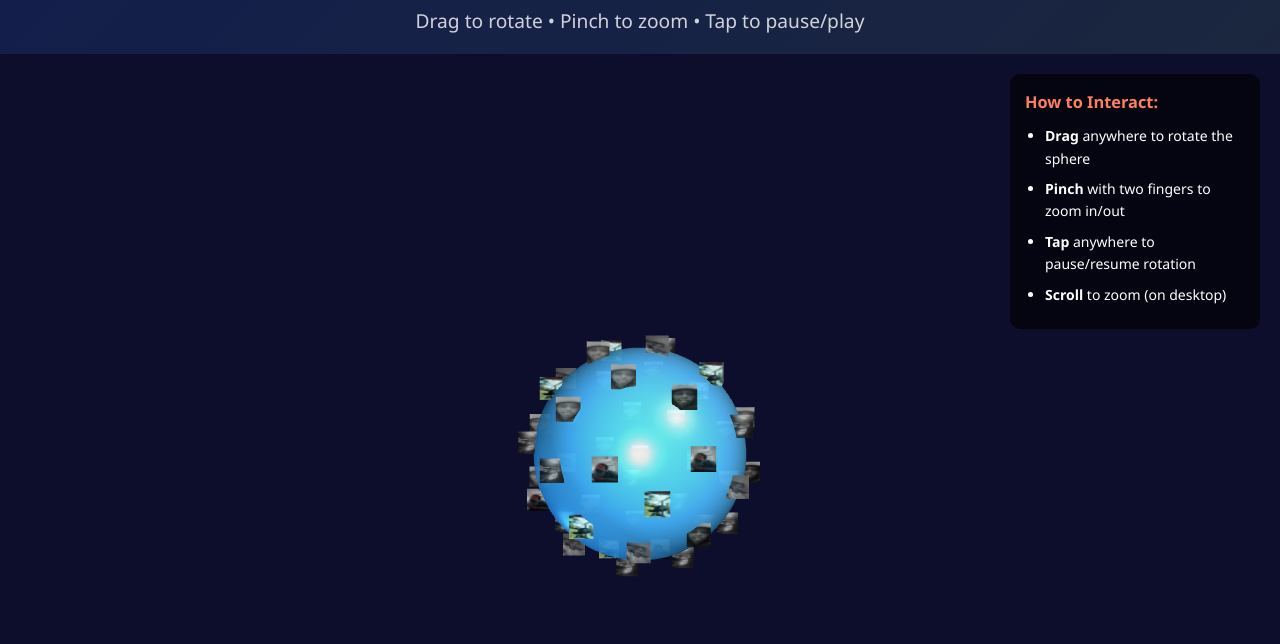
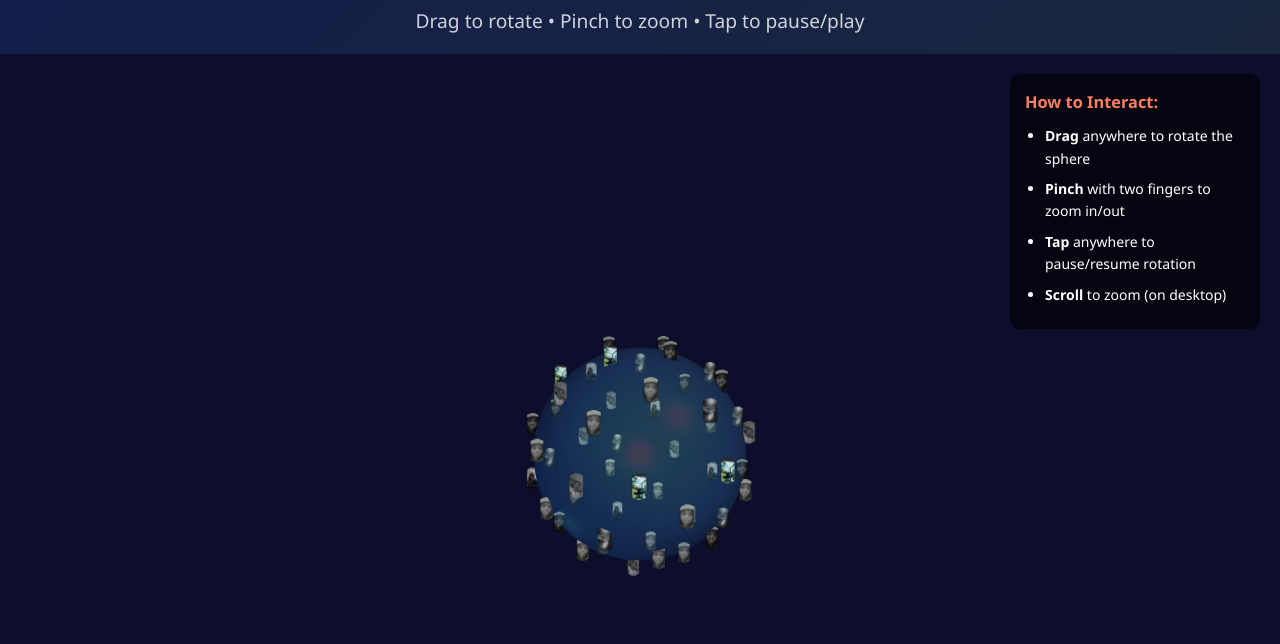
Before and after one commit to web19a/SGS-pastry, a plain HTML site: page index.html in a window 1280 px wide. Shown: the part 78-722 px from the top of the page. Drawn offline with nearby package versions, Linux system fonts and the light colour scheme; animation ran at ten frames a second.

Commit message:
Update index.html

```diff
--- a/index.html
+++ b/index.html
@@ -60,7 +60,7 @@
 
         .controls {
             position: absolute;
-            bottom: 30px;
+            bottom: 100px;
             left: 50%;
             transform: translateX(-50%);
             background: rgba(0, 0, 0, 0.6);
@@ -278,7 +278,7 @@
             const sphereMaterial = new THREE.MeshPhongMaterial({
                 color: 0x3498db,
                 transparent: true,
-                opacity: 0.9,
+                opacity: 0.2,
                 shininess: 100,
                 wireframe: false
             });
@@ -286,34 +286,28 @@
             sphere = new THREE.Mesh(sphereGeometry, sphereMaterial);
             scene.add(sphere);
 
-            // Add small circles on the sphere surface
-            const circleGeometry = new THREE.SphereGeometry(0.05, 16, 16);
-            const circleMaterial = new THREE.MeshPhongMaterial({
-                color: 0xff7e5f,
-                shininess: 100
+            // Array to store all texture promises
+            const texturePromises = photos.map(photo => {
+                return new Promise((resolve) => {
+                    createCircularImageTexture(photo, resolve);
+                });
             });
 
-            // Create a texture loader
-            const textureLoader = new THREE.TextureLoader();
+            // When all textures are loaded
+            Promise.all(texturePromises).then(textures => {
+                for (let i = 0; i < 50; i++) {
+                    const randomIndex = Math.floor(Math.random() * textures.length);
+                    const texture = textures[randomIndex];
 
-            // Replace the circle creation loop with this:
-            for (let i = 0; i < 50; i++) {
-                // Load your image (replace 'path/to/image.jpg' with your image path)
-                const randomIndex = Math.floor(Math.random() * photos.length);
-                const texture = textureLoader.load(photos[randomIndex]);
-
-                // Create sprite material with the image texture
                     const spriteMaterial = new THREE.SpriteMaterial({
                         map: texture,
                         transparent: true,
                         opacity: 0.9
                     });
 
-                // Create sprite
                     const sprite = new THREE.Sprite(spriteMaterial);
-                sprite.scale.set(0.2, 0.2, 1); // Adjust size as needed
+                    sprite.scale.set(0.2, 0.2, 1);
 
-                // Position on sphere surface (same as before)
                     const phi = Math.acos(-1 + (2 * i) / 50);
                     const theta = Math.sqrt(50 * Math.PI) * phi;
 
@@ -323,52 +317,141 @@
                         Math.cos(phi)
                     );
 
-                // Scale to make them sit on the surface
                     sprite.position.multiplyScalar(1.05);
-                scene.add(sprite);
+                    sphere.add(sprite);
                 }
+            });
+        }
+
+        // Add this helper function to create circular image textures
+        function createCircularImageTexture(imagePath, callback) {
+            const canvas = document.createElement('canvas');
+            canvas.width = 256;
+            canvas.height = 256;
+            const ctx = canvas.getContext('2d');
+
+            const img = new Image();
+            img.crossOrigin = "Anonymous"; // Important for loading external images
+            img.src = imagePath;
+
+            img.onload = function() {
+                // Clear canvas
+                ctx.clearRect(0,
+                    0,
+                    canvas.width,
+                    canvas.height);
+
+                // Create circular clipping path
+                ctx.beginPath();
+                ctx.arc(128,
+                    128,
+                    128,
+                    0,
+                    Math.PI * 2);
+                ctx.closePath();
+                ctx.clip();
+
+                // Calculate aspect-correct dimensions
+                const hRatio = canvas.width / img.width;
+                const vRatio = canvas.height / img.height;
+                const ratio = Math.min(hRatio,
+                    vRatio);
+                const centerShiftX = (canvas.width - img.width * ratio) / 2;
+                const centerShiftY = (canvas.height - img.height * ratio) / 2;
+
+                // Draw image centered and scaled to fit circle
+                ctx.drawImage(
+                    img,
+                    0,
+                    0,
+                    img.width,
+                    img.height,
+                    centerShiftX,
+                    centerShiftY,
+                    img.width * ratio,
+                    img.height * ratio
+                );
+
+                // Return texture via callback
+                callback(new THREE.CanvasTexture(canvas));
+            };
+
+            img.onerror = function() {
+                console.error("Error loading image: " + imagePath);
+                // Fallback to colored circle
+                ctx.beginPath();
+                ctx.arc(128,
+                    128,
+                    128,
+                    0,
+                    Math.PI * 2);
+                ctx.fillStyle = '#ff7e5f';
+                ctx.fill();
+                callback(new THREE.CanvasTexture(canvas));
+            };
         }
 
         // Add lights to the scene
         function addLights() {
             // Ambient light
-            const ambientLight = new THREE.AmbientLight(0xffffff, 0.4);
+            const ambientLight = new THREE.AmbientLight(0xffffff,
+                0.4);
             scene.add(ambientLight);
 
             // Directional lights
-            const light1 = new THREE.DirectionalLight(0xff7e5f, 0.8);
-            light1.position.set(5, 5, 5);
+            const light1 = new THREE.DirectionalLight(0xff7e5f,
+                0.8);
+            light1.position.set(5,
+                5,
+                5);
             scene.add(light1);
 
-            const light2 = new THREE.DirectionalLight(0x3498db, 0.8);
-            light2.position.set(-5, -5, -5);
+            const light2 = new THREE.DirectionalLight(0x3498db,
+                0.8);
+            light2.position.set(-5,
+                -5,
+                -5);
             scene.add(light2);
 
             // Point light
-            const pointLight = new THREE.PointLight(0xffffff, 1, 100);
-            pointLight.position.set(0, 0, 5);
+            const pointLight = new THREE.PointLight(0xffffff,
+                1,
+                100);
+            pointLight.position.set(0,
+                0,
+                5);
             scene.add(pointLight);
         }
 
         // Set up event listeners
         function setupEventListeners() {
             // Mouse events for desktop
-            renderer.domElement.addEventListener('mousedown', onMouseDown);
-            renderer.domElement.addEventListener('mousemove', onMouseMove);
-            renderer.domElement.addEventListener('mouseup', onMouseUp);
-            renderer.domElement.addEventListener('mouseleave', onMouseUp);
-            renderer.domElement.addEventListener('wheel', onMouseWheel);
+            renderer.domElement.addEventListener('mousedown',
+                onMouseDown);
+            renderer.domElement.addEventListener('mousemove',
+                onMouseMove);
+            renderer.domElement.addEventListener('mouseup',
+                onMouseUp);
+            renderer.domElement.addEventListener('mouseleave',
+                onMouseUp);
+            renderer.domElement.addEventListener('wheel',
+                onMouseWheel);
 
             // Touch events for mobile
-            renderer.domElement.addEventListener('touchstart', onTouchStart);
-            renderer.domElement.addEventListener('touchmove', onTouchMove);
-            renderer.domElement.addEventListener('touchend', onTouchEnd);
+            renderer.domElement.addEventListener('touchstart',
+                onTouchStart);
+            renderer.domElement.addEventListener('touchmove',
+                onTouchMove);
+            renderer.domElement.addEventListener('touchend',
+                onTouchEnd);
 
             // Tap/click to pause/play
-            renderer.domElement.addEventListener('click', toggleRotation);
+            renderer.domElement.addEventListener('click',
+                toggleRotation);
 
             // Window resize
-            window.addEventListener('resize', onWindowResize);
+            window.addEventListener('resize',
+                onWindowResize);
         }
 
         // Mouse down handler
```
Lines whose indentation alone changed are shown as unchanged.
